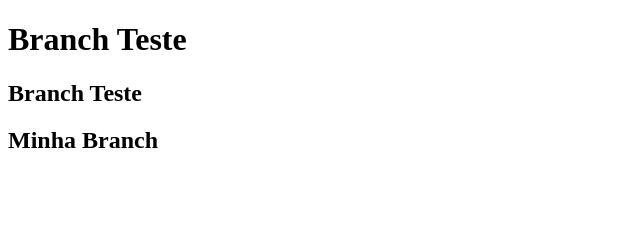
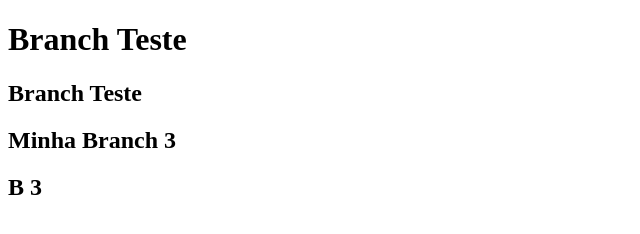
Before and after one commit to SouzaGiovanna/TestandoBranch, a plain HTML site: page index.html in a window 1280 px wide. Shown: the full height of the page, 0-640 px from the left. Drawn offline with Linux system fonts and the light colour scheme.

Commit message:
Update index.html

```diff
--- a/index.html
+++ b/index.html
@@ -9,6 +9,7 @@
 <body>
     <h1>Branch Teste</h1>
     <h2>Branch Teste</h2>
-    <h2>Minha Branch</h2>
+    <h2>Minha Branch 3</h2>
+    <h2>B 3</h2>
 </body>
 </html>
```
